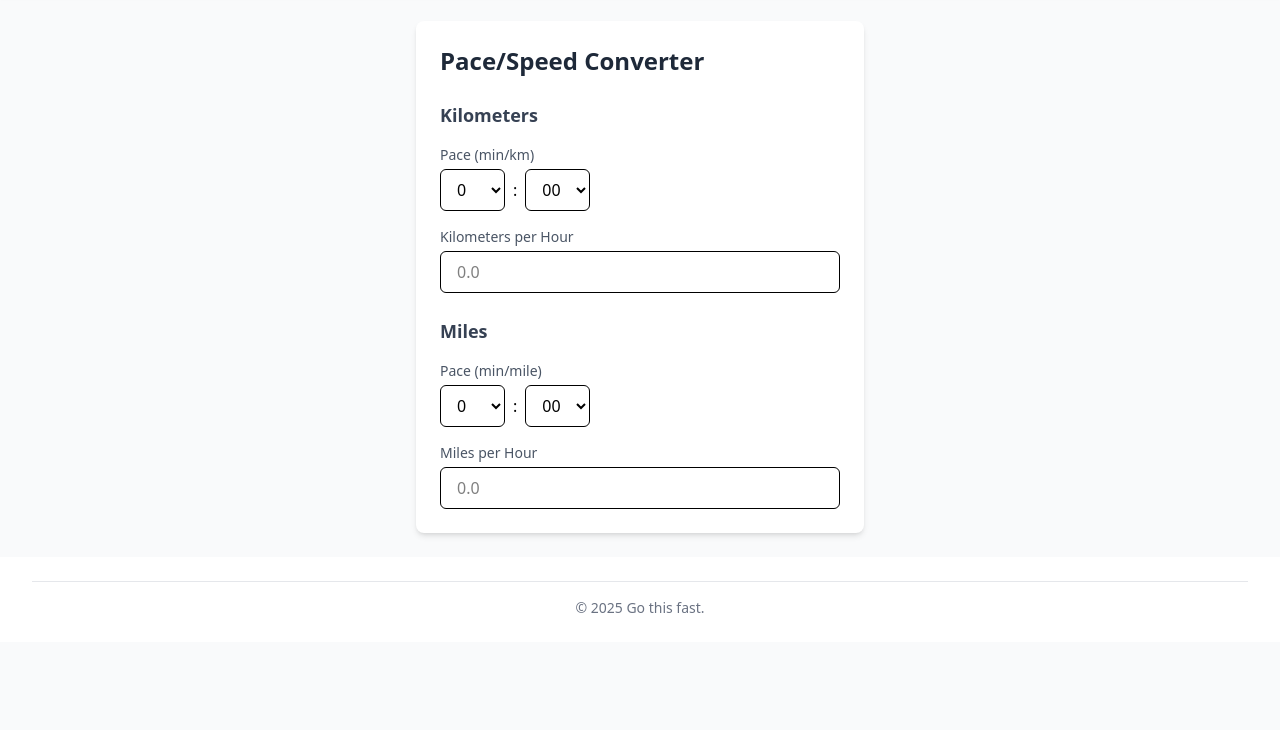
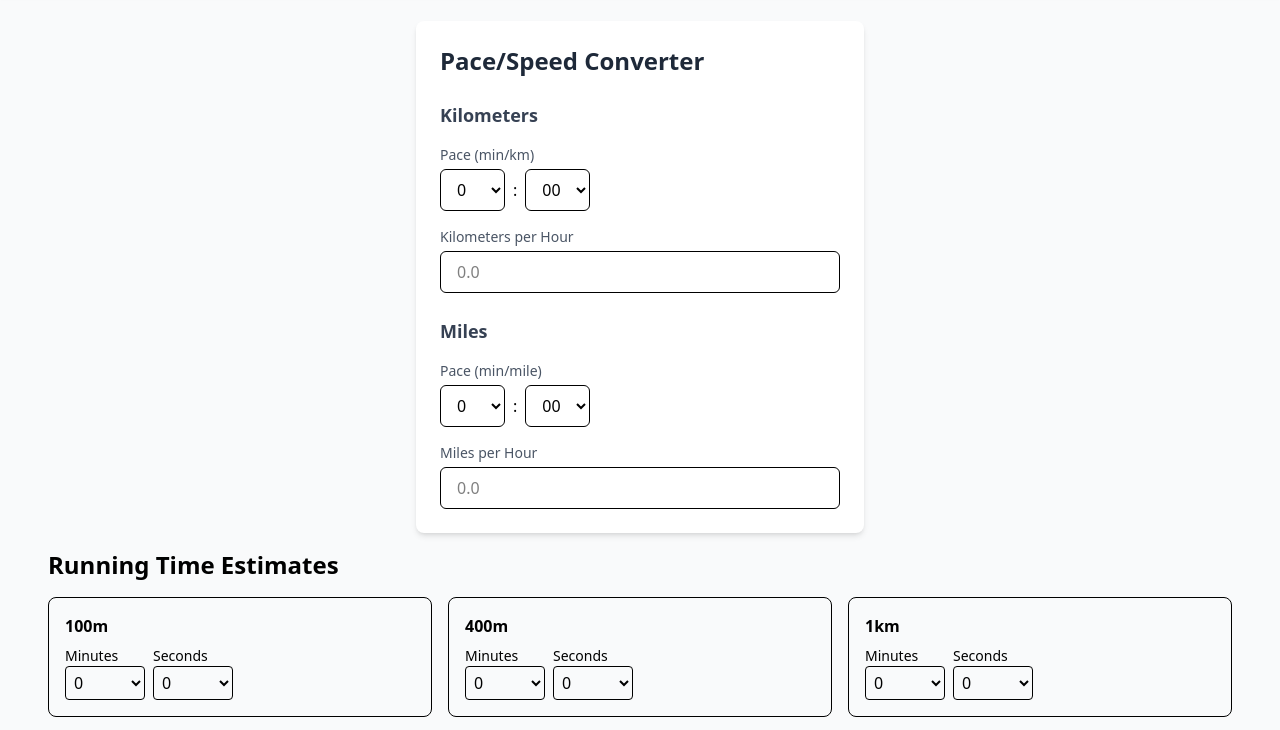
Before and after one commit to nikosalonen/go-this-fast, an Astro site: page / in a window 1280 px wide. Shown: the part 67-797 px from the top of the page. Built offline with nearby package versions, Linux system fonts and the light colour scheme; Astro itself is replaced by a stand-in of ours.

Commit message:
feat(ConvertView): Add mile-based pace and speed metrics
- Calculate pace and speed metrics for miles per hour
- Restore RunEstimates component
- Add mile-based calculations to state management

```diff
--- a/src/components/ConvertView.tsx
+++ b/src/components/ConvertView.tsx
@@ -255,6 +255,12 @@ const ConvertView: React.FC = () => {
 				const minutes = Math.floor(paceMinPerKm);
 				const seconds = Math.round((paceMinPerKm - minutes) * 60);
 
+				// Calculate mile-based metrics
+				const paceMinPerMile = paceMinPerKm * 1.60934;
+				const mileMinutes = Math.floor(paceMinPerMile);
+				const mileSeconds = Math.round((paceMinPerMile - mileMinutes) * 60);
+				const milesPerHour = ((distanceKm / 1.60934) * 3600) / totalSeconds;
+
 				setValues((prev) => ({
 					...prev,
 					minPerKm: {
@@ -262,6 +268,11 @@ const ConvertView: React.FC = () => {
 						seconds: seconds.toString().padStart(2, "0"),
 					},
 					kmPerHour: ((distanceKm * 3600) / totalSeconds).toFixed(1),
+					minPerMile: {
+						minutes: mileMinutes.toString(),
+						seconds: mileSeconds.toString().padStart(2, "0"),
+					},
+					milesPerHour: milesPerHour.toFixed(1),
 				}));
 			}
 
@@ -422,7 +433,7 @@ const ConvertView: React.FC = () => {
 					</div>
 				</div>
 			</div>
-			{/* <RunEstimates
+			<RunEstimates
 				times={times}
 				onTimeChange={handleTimeChange}
 				onPaceChange={(distance, pacePerKm) => {
@@ -442,7 +453,7 @@ const ConvertView: React.FC = () => {
 						kmPerHour: speedKmH.toFixed(2),
 					}));
 				}}
-			/> */}
+			/>
 		</>
 	);
 };
```
